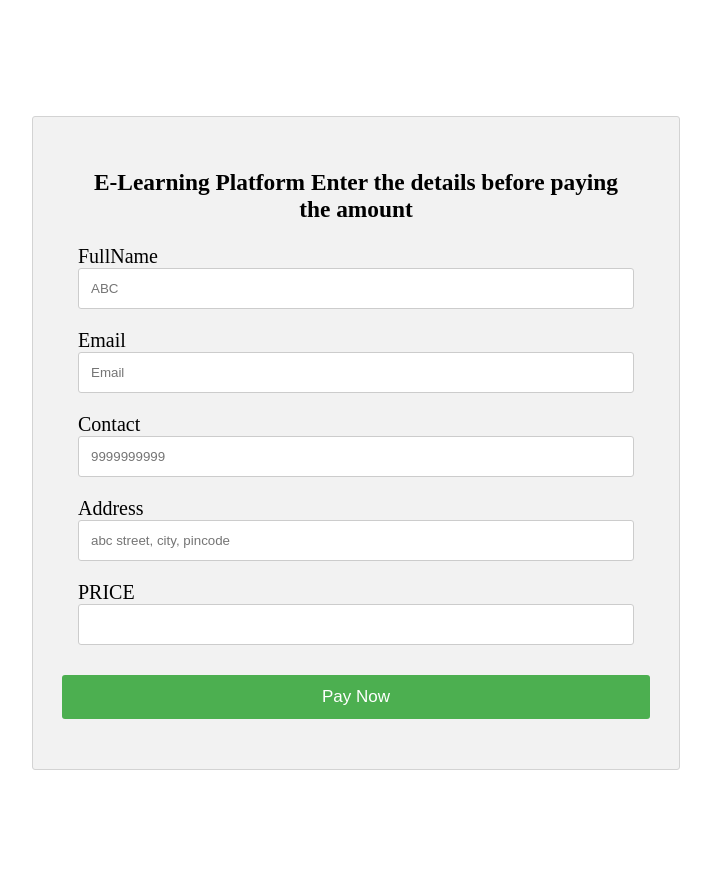
After one commit to KrishKashiwala/Education-website, a PHP site: page /paymentform.php in a window 1280 px wide. The commit adds this page. Shown: the whole page, without its empty margins (284-995 px from the left). Run offline with PHP 8.4, Linux system fonts and the light colour scheme.

Commit message:
Add files via upload

```diff
--- /dev/null
+++ b/php/paymentform.php
@@ -0,0 +1,143 @@
+<!DOCTYPE html>
+<html>
+<head>
+<meta name="viewport" content="width=device-width, initial-scale=1">
+<link rel="stylesheet" href="https://cdnjs.cloudflare.com/ajax/libs/font-awesome/4.7.0/css/font-awesome.min.css">
+<style>
+body {
+  font-family: Times new roman;
+  font-size: 20px;
+  padding: 8px;
+}
+
+* {
+  box-sizing: border-box;
+}
+
+.row {
+  display: -ms-flexbox;
+  display: flex;
+  -ms-flex-wrap: wrap;
+  flex-wrap: wrap;
+  margin: 0 -16px;
+}
+
+.col-25 {
+  -ms-flex: 25%;
+  flex: 25%;
+}
+
+.col-50 {
+  -ms-flex: 50%;
+  flex: 50%;
+}
+
+.col-75 {
+  -ms-flex: 75%;
+  flex: 75%;
+}
+
+.col-25,
+.col-50,
+.col-75 {
+  padding: 0 16px;
+}
+
+.container {
+  background-color: #f2f2f2;
+  padding: 5px 20px 15px 20px;
+  border: 1px solid lightgrey;
+  border-radius: 3px;
+}
+
+input[type=text] {
+  width: 100%;
+  margin-bottom: 20px;
+  padding: 12px;
+  border: 1px solid #ccc;
+  border-radius: 3px;
+}
+
+label {
+  margin-bottom: 10px;
+  display: block;
+}
+
+.icon-container {
+  margin-bottom: 20px;
+  padding: 7px 0;
+  font-size: 24px;
+}
+
+.btn {
+  background-color: #4CAF50;
+  color: white;
+  padding: 12px;
+  margin: 10px 0;
+  border: none;
+  width: 100%;
+  border-radius: 3px;
+  cursor: pointer;
+  font-size: 17px;
+}
+
+.btn:hover {
+  background-color: #45a049;
+}
+
+a {
+  color: #2196F3;
+}
+
+hr {
+  border: 1px solid lightgrey;
+}
+
+span.price {
+  float: right;
+  color: red;
+}
+
+
+@media (max-width: 800px) {
+  .row {
+    flex-direction: column-reverse;
+  }
+  .col-25 {
+    margin-bottom: 20px;
+  }
+}
+</style>
+</head>
+<body>
+
+
+<div class="row"  style="padding:100px 300px;">
+  <div class="col-50">
+    <div class="container" >
+      <form  action="pay.php" method="post" style="padding: 25px;">
+
+        <div class="row" >
+          <div class="col-25">
+            <h3 style="text-align: center;margin:22px 10px;font-family: Times new roman;border-color: rgb(rgb);">E-Learning Platform Enter the details before paying the amount</h3>
+
+
+            FullName <input type ="text" name ="customername" placeholder="ABC"><br>
+            Email <input type="text" name="email" placeholder="Email"><br>
+            Contact <input type="text" name="contactno" placeholder="9999999999"><br>
+            Address <input type="text" name="address" placeholder="abc street, city, pincode"><br>
+            PRICE <input type = "text" name="price"><br>
+
+
+
+        </div>
+
+        <input type="submit"  value="Pay Now" class="btn">
+      </form>
+    </div>
+  </div>
+
+</div>
+
+</body>
+</html>
```
Also changed, not shown: php/config.php (added, +18 -0 lines), php/pay.php (+91 -22 lines), php/verify.php (added, +64 -0 lines).
